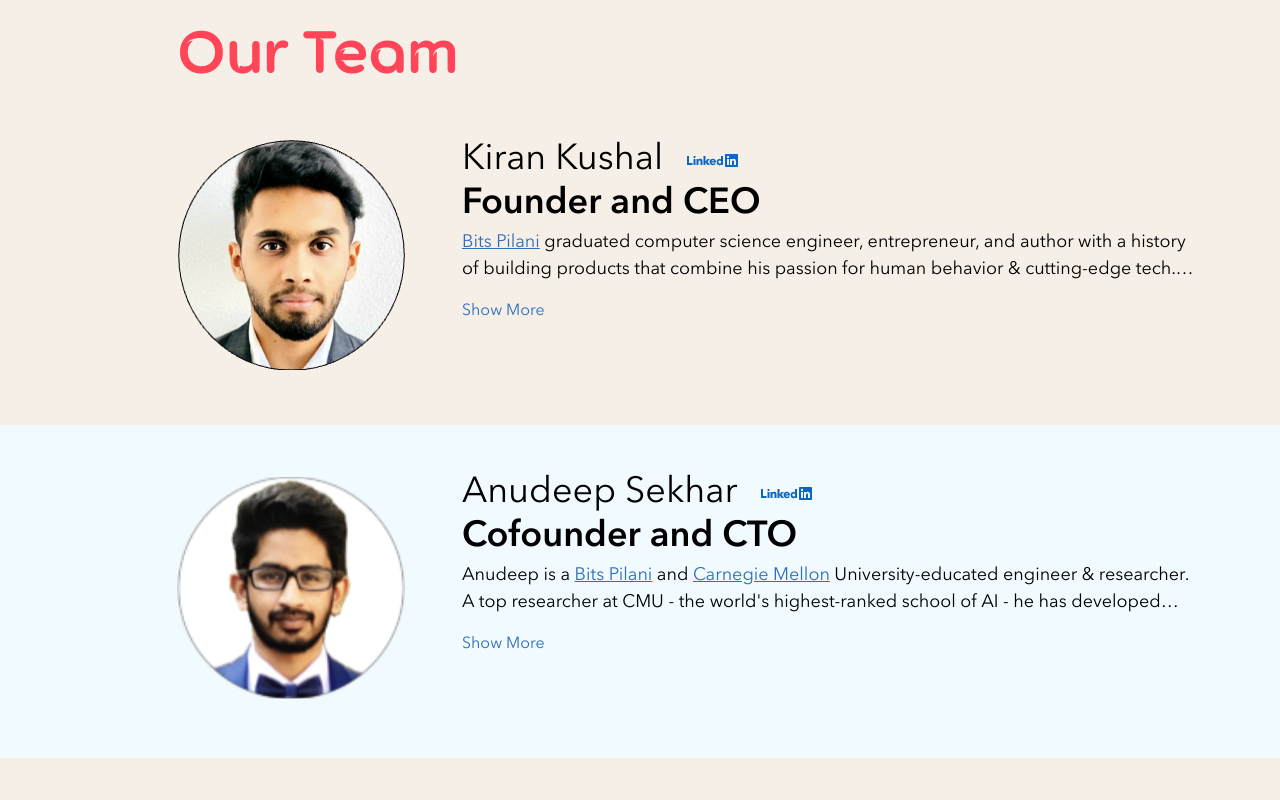
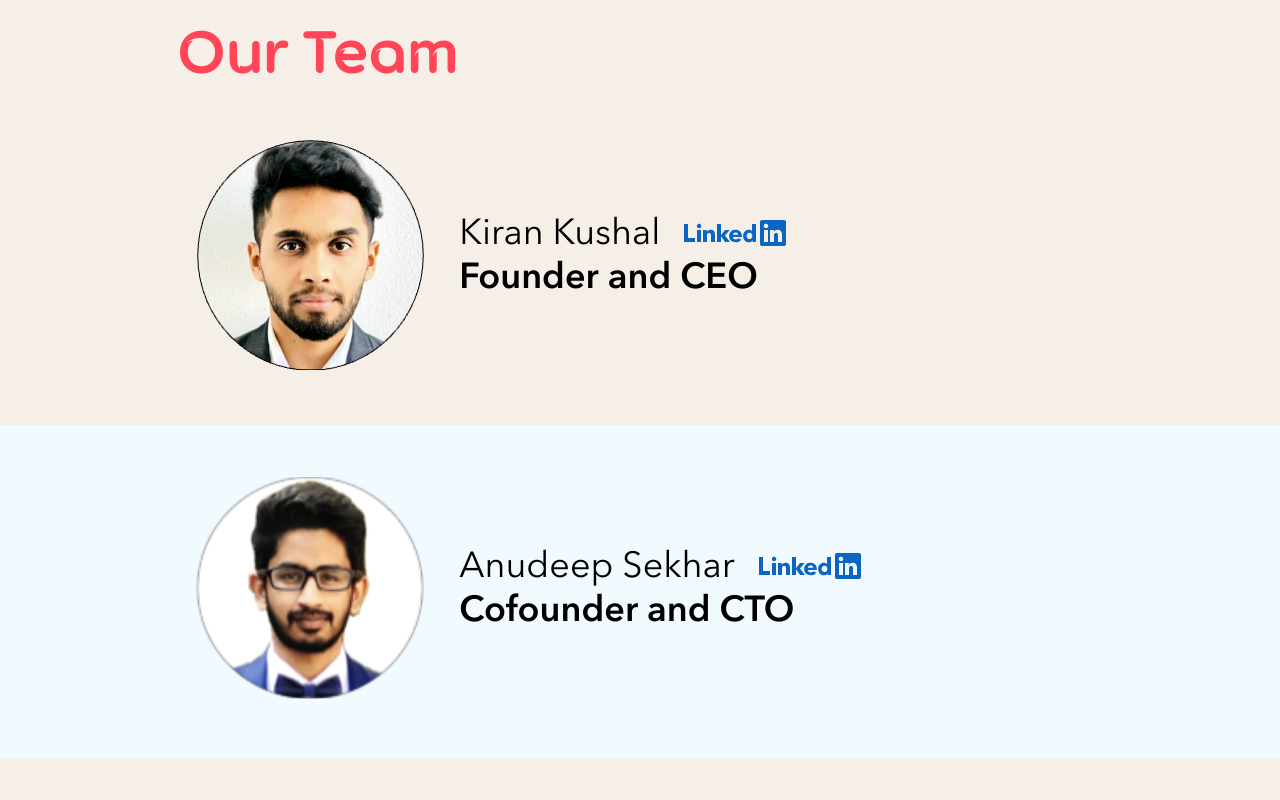
Before and after one commit to vivek-cloudloom/blinklink, a Next.js app: page /team in a window 1280 px wide. Shown: the part 1940-2740 px from the top of the page. Built offline with nearby package versions, Linux system fonts and the light colour scheme.

Commit message:
team page update

```diff
--- a/src/components/team/Profile.jsx
+++ b/src/components/team/Profile.jsx
@@ -6,8 +6,8 @@ export default function Profile({ data }) {
   return (
     <div className="py-5 profile">
       <div className="container">
-        <div className="row">
-          <div className="col-12 col-lg-3  offset-lg-1">
+        <div className="row g-3 row">
+          <div className="col-12 col-lg-3  offset-lg-1 text-center">
             <Image
               src={data.imageUrl}
               alt="BlinkLink logo"
@@ -16,7 +16,7 @@ export default function Profile({ data }) {
               quality={100}
             />
           </div>
-          <div className="col-12 col-lg-8">
+          <div className="col-12 col-lg-8 d-flex flex-column justify-content-center align-items-center align-items-lg-start">
             {" "}
             <div className="align-items-center d-flex gap-4">
               <h5 className="typography-4-normal">{data.name}</h5>
@@ -24,14 +24,14 @@ export default function Profile({ data }) {
                 <Image
                   src={"/images/logo/linkedin.svg"}
                   alt="linkedin logo"
-                  width={51}
-                  height={13}
+                  width={102}
+                  height={26}
                   quality={100}
                 />
               </TextLink>
             </div>
             <h5 className="typography-4-semibold">{data.designation}</h5>
-            <p
+            {/* <p
               className={`typography-1-normal ${
                 !showmore ? "two-line-ellipsis" : ""
               }`}
@@ -46,7 +46,7 @@ export default function Profile({ data }) {
               className="border-0 text-info p-0"
             >
               {showmore ? "Show Less" : "Show More"}
-            </button>
+            </button> */}
           </div>
         </div>
       </div>
```
Also changed, not shown: public/images/logo/linkedin.svg, 1 other file (tests, documents, lock files or other folders).
